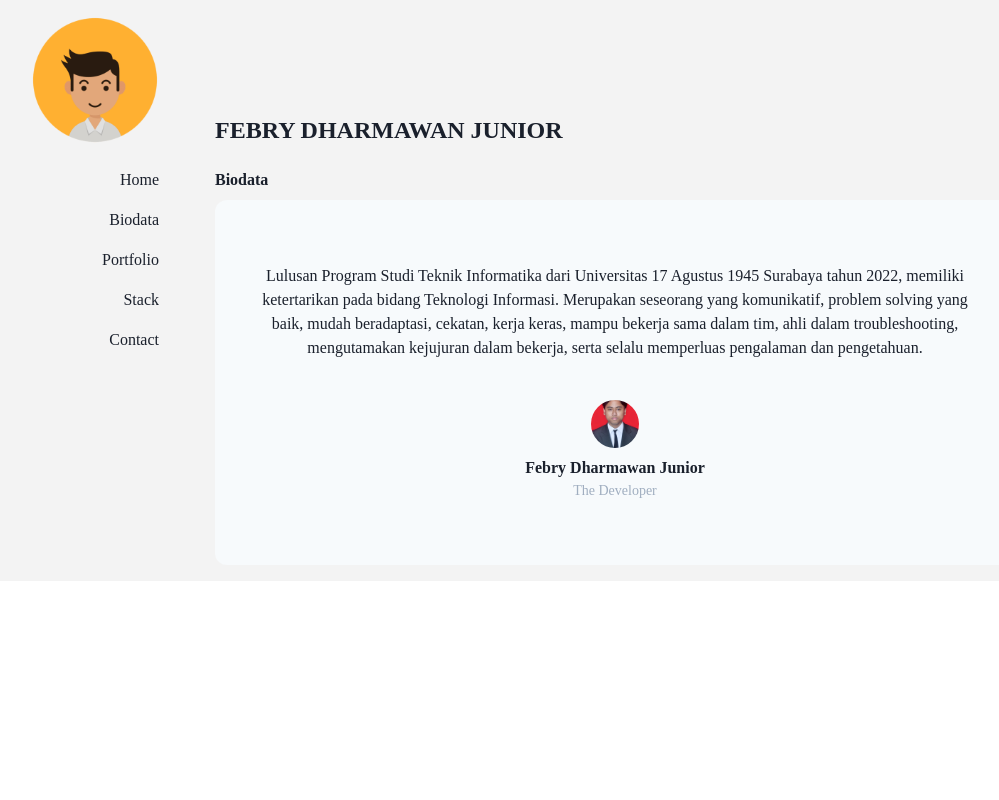
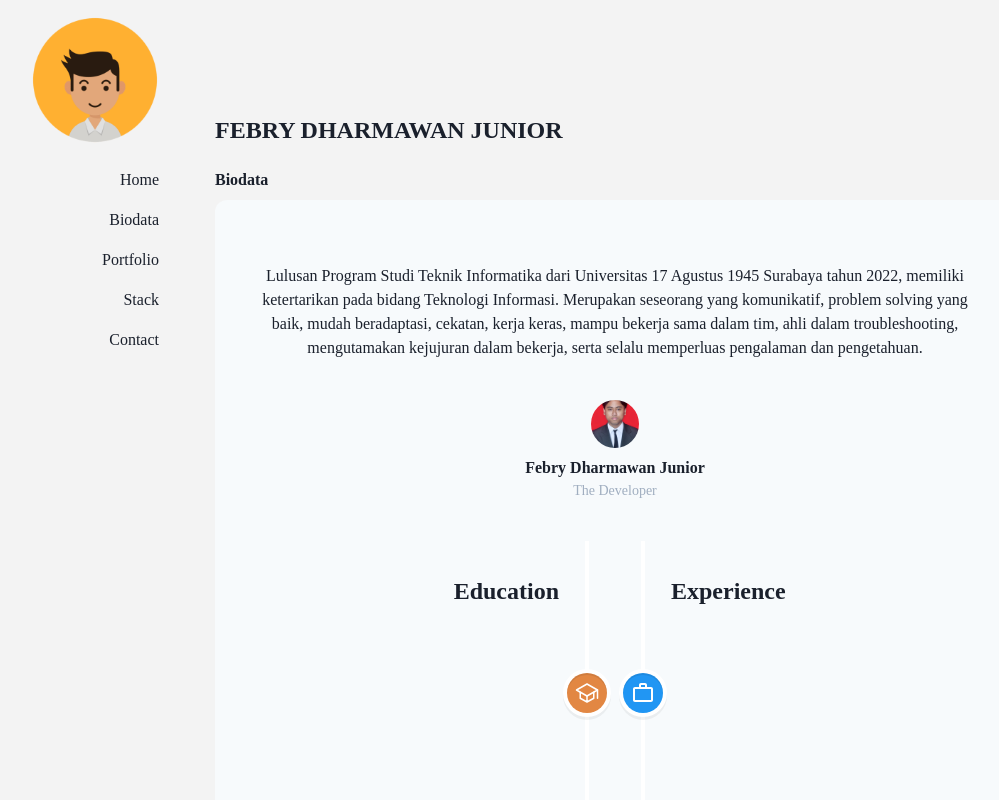
Before and after one commit to febrydjr/my-portfolio, a React (Create React App) app in the folder client/: page / in a window 1280 px wide. Both pictures are taken after a click on the link "Biodata". Shown: the top 800 px of the page, without its empty margins (117-1116 px from the left). Built offline with nearby package versions, Linux system fonts and the light colour scheme.

Commit message:
Update 13

```diff
--- a/client/package.json
+++ b/client/package.json
@@ -3,6 +3,7 @@
   "version": "0.1.0",
   "private": true,
   "dependencies": {
+    "@chakra-ui/icons": "^2.1.0",
     "@chakra-ui/react": "^2.8.0",
     "@emotion/react": "^11.11.1",
     "@emotion/styled": "^11.11.0",
@@ -17,6 +18,7 @@
     "react-icons": "^4.10.1",
     "react-router-dom": "^6.15.0",
     "react-scripts": "5.0.1",
+    "react-vertical-timeline-component": "^3.6.0",
     "web-vitals": "^2.1.4"
   },
   "scripts": {
--- a/client/src/App.css
+++ b/client/src/App.css
@@ -1,5 +1,8 @@
 .App {
   text-align: center;
+}
+.date-right {
+  text-align: right !important;
 }
 
 .App-logo {
--- /dev/null
+++ b/client/src/components/Competency.jsx
@@ -0,0 +1,33 @@
+import React from "react";
+import { Box, Text, HStack, VStack, SimpleGrid, Icon } from "@chakra-ui/react";
+import { CheckIcon } from "@chakra-ui/icons";
+import features from "../datas/CompetencyData";
+
+const Competency = () => {
+  return (
+    <>
+      <Box maxW={"90vh"}>
+        <SimpleGrid columns={{ base: 1, md: 2, lg: 2 }} spacing={10}>
+          {features.map((feature) => (
+            <HStack key={feature.id} align={"top"}>
+              <Box color={"green.400"} px={2}>
+                <Icon as={CheckIcon} />
+              </Box>
+              <VStack align={"start"}>
+                <Text fontWeight={600}>{feature.title}</Text>
+                <Text
+                  color={"gray.600"}
+                  style={{ textAlign: "justify", lineHeight: "1.2" }}
+                >
+                  {feature.text}
+                </Text>
+              </VStack>
+            </HStack>
+          ))}
+        </SimpleGrid>
+      </Box>
+    </>
+  );
+};
+
+export default Competency;
--- /dev/null
+++ b/client/src/components/Education.jsx
@@ -0,0 +1,80 @@
+import { Text } from "@chakra-ui/react";
+import React from "react";
+import {
+  VerticalTimeline,
+  VerticalTimelineElement,
+} from "react-vertical-timeline-component";
+import "react-vertical-timeline-component/style.min.css";
+import { IoSchoolOutline } from "react-icons/io5";
+import "../App.css";
+
+const EducationTimeline = () => {
+  const title = {
+    fontSize: "16px",
+    fontWeight: "bold",
+    textAlign: "right",
+  };
+  const subtitle = {
+    fontWeight: "normal",
+    textAlign: "right",
+    fontSize: "14px",
+    marginTop: "2px",
+  };
+  const description = {
+    fontSize: "13px",
+  };
+  const objective = {
+    fontSize: "13px",
+    marginTop: "8px",
+    textAlign: "right",
+  };
+  const list = {
+    marginLeft: "22px",
+  };
+  const date = {
+    textAlign: "right",
+    fontSize: "14px",
+    color: "gray",
+  };
+  return (
+    <VerticalTimeline layout="1-column-right">
+      <Text align="right" mr={12} fontSize={"2xl"} fontWeight={"bold"}>
+        Education
+      </Text>
+      <VerticalTimelineElement
+        iconStyle={{ background: "rgb(226,135,67)", color: "#fff" }}
+        icon={<IoSchoolOutline />}
+      >
+        <h3 style={{ ...title }}>Bootcamp Web Development</h3>
+        <h4 style={{ ...subtitle }}>Purwadhika, Yogyakarta</h4>
+        <p style={{ ...objective }}>Graduated with a GPA of 89/100.</p>
+        <p style={{ ...date }}>May 2023 - Nov 2023</p>
+      </VerticalTimelineElement>
+      <VerticalTimelineElement
+        iconStyle={{ background: "rgb(226,135,67)", color: "#fff" }}
+        icon={<IoSchoolOutline />}
+      >
+        <h3 style={{ ...title }}>
+          Bachelor's Degree <br /> Teknik Informatika
+        </h3>
+        <h4 style={{ ...subtitle }}>Universitas 17 Agustus 1945 Surabaya</h4>
+        <p style={{ ...objective }}>Graduated with a GPA of 3.65/4.00.</p>
+        <p style={{ ...date }}>Aug 2018 - Jul 2022</p>
+      </VerticalTimelineElement>
+      <VerticalTimelineElement
+        iconStyle={{ background: "rgb(226,135,67)", color: "#fff" }}
+        icon={<IoSchoolOutline />}
+      >
+        <h3 style={{ ...title }}>
+          High School <br />
+          IPA
+        </h3>
+        <h4 style={{ ...subtitle }}>MAN Sidoarjo, Kab. Sidoarjo</h4>
+        <p style={{ ...objective }}>Graduated with a score of 88.70/100.00.</p>
+        <p style={{ ...date }}>Jun 2015 - May 2018</p>
+      </VerticalTimelineElement>
+    </VerticalTimeline>
+  );
+};
+
+export default EducationTimeline;
--- /dev/null
+++ b/client/src/components/Organization.jsx
@@ -0,0 +1,28 @@
+import {
+  Fade,
+  ScaleFade,
+  Slide,
+  SlideFade,
+  Collapse,
+  Box,
+  useDisclosure,
+  Button,
+} from "@chakra-ui/react";
+function CollapseEx() {
+  const { isOpen, onToggle } = useDisclosure();
+
+  return (
+    <>
+      <Button colorScheme="teal" onClick={onToggle}>
+        CLICK ME!
+      </Button>
+      <Collapse in={isOpen} animateOpacity>
+        <Box p="40px" color="white" bg="teal.500" rounded="md" shadow="md">
+          {/* <Lorem count={1} /> */}
+          Lorem Ipsum
+        </Box>
+      </Collapse>
+    </>
+  );
+}
+export default CollapseEx;
--- /dev/null
+++ b/client/src/components/Working.jsx
@@ -0,0 +1,80 @@
+import { Text } from "@chakra-ui/react";
+import React from "react";
+import {
+  VerticalTimeline,
+  VerticalTimelineElement,
+} from "react-vertical-timeline-component";
+import "react-vertical-timeline-component/style.min.css";
+import { MdOutlineWorkOutline } from "react-icons/md";
+const ExperienceTimeline = () => {
+  const title = {
+    fontSize: "16px",
+    fontWeight: "bold",
+  };
+  const subtitle = {
+    fontWeight: "normal",
+    fontSize: "14px",
+    marginTop: "2px",
+  };
+  const description = {
+    fontSize: "13px",
+  };
+  const objective = {
+    fontSize: "13px",
+    marginTop: "8px",
+  };
+  const list = {
+    marginLeft: "22px",
+  };
+  return (
+    <>
+      <VerticalTimeline layout="1-column-left">
+        <Text ml={12} fontSize={"2xl"} fontWeight={"bold"}>
+          Experience
+        </Text>
+        <VerticalTimelineElement
+          date="Mar 2021 - Apr 2021"
+          iconStyle={{ background: "rgb(33, 150, 243)", color: "#fff" }}
+          icon={<MdOutlineWorkOutline />}
+        >
+          <h3 style={{ ...title }}>Magang Web Programmer</h3>
+          <h4 style={{ ...subtitle }}>
+            Gamelab Indonesia, Salatiga, Jawa Tengah
+          </h4>
+          <p style={{ ...description }}>
+            Gamelab Indonesia adalah lembaga pendidikan dan pelatihan kerja yang
+            didirikan oleh PT Educa Sisfomedia Indonesia (Educa Studio).
+          </p>
+          <ol style={{ ...objective }}>
+            Objective:
+            <li style={{ ...list }}>Pembuatan Landing Page Coffee Shop</li>
+            <li style={{ ...list }}>
+              Mendapatkan nilai akhir kegiatan magang 91/100
+            </li>
+          </ol>
+        </VerticalTimelineElement>
+        <VerticalTimelineElement
+          date="Nov 2019 - Mar 2020"
+          iconStyle={{ background: "rgb(33, 150, 243)", color: "#fff" }}
+          icon={<MdOutlineWorkOutline />}
+        >
+          <h3 style={{ ...title }}>Hischooffee</h3>
+          <h4 style={{ ...subtitle }}>Sidoarjo, Jawa Timur</h4>
+          <p style={{ ...description }}>
+            Hischooffee adalah sebuah produk minuman kopi dengan metode
+            penjualan sistem pre-order dalam periode penjualan setiap minggu.
+          </p>
+          <ol style={{ ...objective }}>
+            Objective:
+            <li style={{ ...list }}>
+              Menjual lebih dari 50 cup dalam setiap pre-order
+            </li>
+            <li style={{ ...list }}>Penyusunan laporan transaksi</li>
+          </ol>
+        </VerticalTimelineElement>
+      </VerticalTimeline>
+    </>
+  );
+};
+
+export default ExperienceTimeline;
--- /dev/null
+++ b/client/src/datas/CompetencyData.js
@@ -0,0 +1,55 @@
+const features = [
+  {
+    id: 1,
+    title: "Final Project University (2022)",
+    text: "Merancang dan membuat Perangkat Deteksi Kecelakaan Sepeda Motor berdasarkan Kemiringan dan Getaran",
+  },
+  {
+    id: 2,
+    title: "Final Project Bootcamp Purwadhika (2022)",
+    text: "Some App",
+  },
+
+  {
+    id: 3,
+    title: "Digitalent Fresh Graduate Academy KOMINFO (2022)",
+    text: "Pelatihan Machine Learning Developer",
+  },
+  {
+    id: 5,
+    title: "Dibimbing.id (2022)",
+    text: "Mini Course Digital Skill Fair 9.0 WebDev Frontend",
+  },
+  {
+    id: 6,
+    title: "Rakamin Academy (2022)",
+    text: "Mini Course Digital Festival Kickstart Fullstack Web Development Journey",
+  },
+  {
+    id: 7,
+    title: "Dicoding (2022)",
+    text: "Mini Course  Belajar Pengembangan Machine Learning",
+  },
+  {
+    id: 8,
+    title: "Rakamin Academy (2022)",
+    text: "Mini Course Digital Festival UI/UX Design",
+  },
+  {
+    id: 9,
+    title: "RevoU (2022)",
+    text: "Mini Course Intro to Data Analytics",
+  },
+  {
+    id: 10,
+    title: "ILC  (2018)",
+    text: "Soft Skills: Informatic Leaders Camp (ILC) 2018",
+  },
+  {
+    id: 11,
+    title: "KKN (2022)",
+    text: "Proses Rebranding pada kegiatan Kuliah Kerja Nyata kepada UMKM di lingkungan desa",
+  },
+];
+
+export default features;
--- a/client/src/index.css
+++ b/client/src/index.css
@@ -1,13 +1,16 @@
 body {
   margin: 0;
-  font-family: -apple-system, BlinkMacSystemFont, 'Segoe UI', 'Roboto', 'Oxygen',
-    'Ubuntu', 'Cantarell', 'Fira Sans', 'Droid Sans', 'Helvetica Neue',
+  font-family: -apple-system, BlinkMacSystemFont, "Segoe UI", "Roboto", "Oxygen",
+    "Ubuntu", "Cantarell", "Fira Sans", "Droid Sans", "Helvetica Neue",
     sans-serif;
   -webkit-font-smoothing: antialiased;
   -moz-osx-font-smoothing: grayscale;
 }
 
 code {
-  font-family: source-code-pro, Menlo, Monaco, Consolas, 'Courier New',
+  font-family: source-code-pro, Menlo, Monaco, Consolas, "Courier New",
     monospace;
 }
+.date-right {
+  text-align: right !important;
+}
--- a/client/src/pages/Biodata.jsx
+++ b/client/src/pages/Biodata.jsx
@@ -1,12 +1,18 @@
 import React from "react";
 import {
-  Image,
   Avatar,
   Box,
   Stack,
   Text,
   useColorModeValue,
+  Flex,
+  Button,
 } from "@chakra-ui/react";
+import EducationTimeline from "../components/Education";
+import ExperienceTimeline from "../components/Working";
+import Competency from "../components/Competency";
+import { Divider } from "@chakra-ui/react";
+import Organization from "../components/Organization";
 
 const Biodata = () => {
   return (
@@ -51,6 +57,14 @@ const Biodata = () => {
               The Developer
             </Text>
           </Box>
+          <Flex gap={4}>
+            <EducationTimeline />
+            <ExperienceTimeline />
+          </Flex>
+          <Organization />
+          <Box>
+            <Competency />
+          </Box>
         </Stack>
       </Box>
     </Box>
--- a/client/src/pages/Home.jsx
+++ b/client/src/pages/Home.jsx
@@ -12,7 +12,7 @@ const Home = () => {
         Introduction
       </Text>
       <Quote />
-      <Image mt={6} w={"1920px"} h={"720px"} src="wave.gif" alt="HomePicture" />
+      <Image mt={6} w={"1920px"} h={"720px"} src="wave.gif" alt="HomePic" />
     </Box>
   );
 };
--- a/client/src/pages/test.jsx
+++ b/client/src/pages/test.jsx
@@ -13,7 +13,6 @@ import {
 } from "@chakra-ui/react";
 import { CheckIcon } from "@chakra-ui/icons";
 
-// Replace test data with your own
 const features = Array.apply(null, Array(8)).map(function (x, i) {
   return {
     id: i,
@@ -33,8 +32,7 @@ export default function GridListWithHeading() {
           sed diam voluptua.
         </Text>
       </Stack>
-
-      <Container maxW={"6xl"} mt={10}>
+      <Box maxW={"6xl"} mt={10}>
         <SimpleGrid columns={{ base: 1, md: 2, lg: 4 }} spacing={10}>
           {features.map((feature) => (
             <HStack key={feature.id} align={"top"}>
@@ -48,7 +46,7 @@ export default function GridListWithHeading() {
             </HStack>
           ))}
         </SimpleGrid>
-      </Container>
+      </Box>
     </Box>
   );
 }
```
Also changed, not shown: 1 other file (tests, documents, lock files or other folders).
